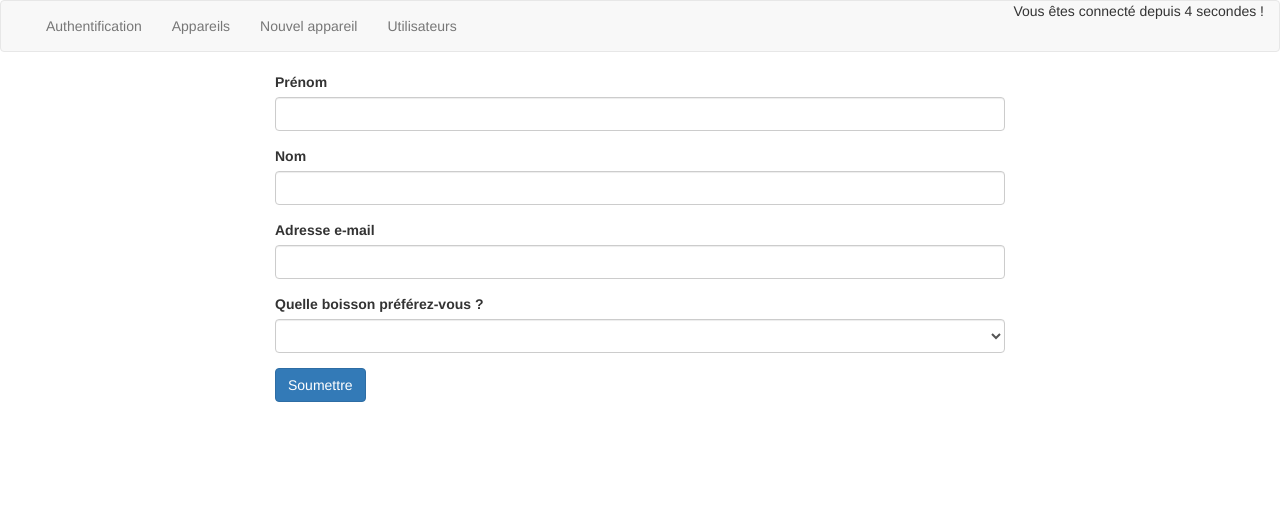
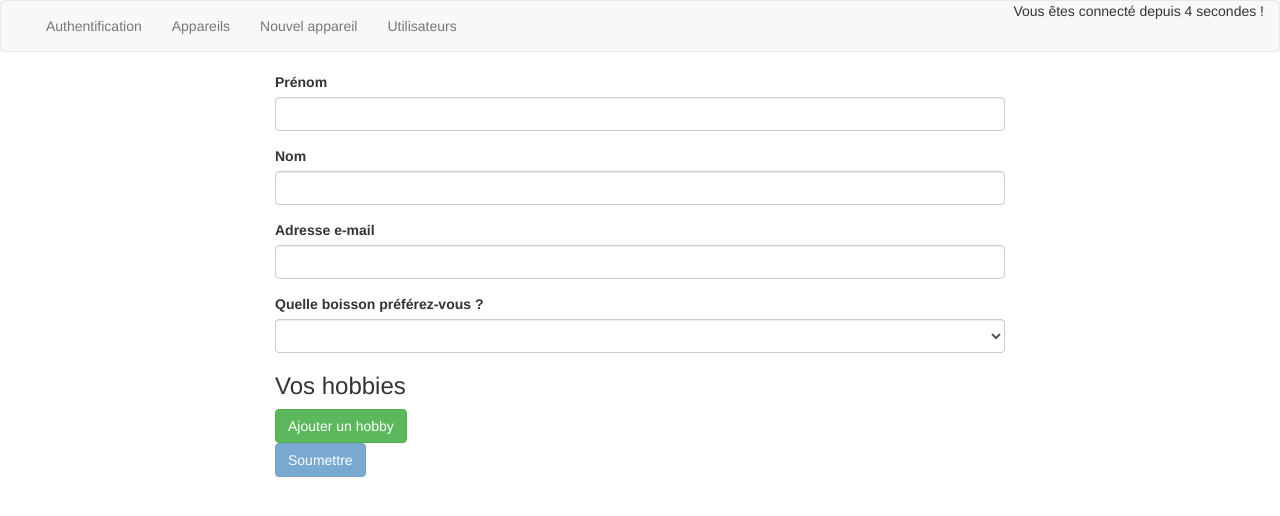
Before and after one commit to Javeuch/mon-projet-angular, an Angular app: page /new-user in a window 1280 px wide. Shown: the top 516 px of the page. Built offline with nearby package versions, Linux system fonts and the light colour scheme.

Commit message:
Added: Modèle utilisateur + liste utulisateur; FormBuilder; Validators; FormControls dynamiques

```diff
--- a/src/app/new-user/new-user.component.html
+++ b/src/app/new-user/new-user.component.html
@@ -1,19 +1,18 @@
 <div class="col-sm-8 col-sm-offset-2">
   <form [formGroup]="userForm" (ngSubmit)="onSubmitForm()">
-
     <div class="form-group">
       <label for="firstName">Prénom</label>
-      <input type="text" id="firstName" class="form-control" formControlName="firstName">
+      <input type="text" id="firstName" class="form-control" formControlName="firstName" />
     </div>
 
     <div class="form-group">
       <label for="lastName">Nom</label>
-      <input type="text" id="lastName" class="form-control" formControlName="lastName">
+      <input type="text" id="lastName" class="form-control" formControlName="lastName" />
     </div>
 
     <div class="form-group">
       <label for="email">Adresse e-mail</label>
-      <input type="text" id="email" class="form-control" formControlName="email">
+      <input type="text" id="email" class="form-control" formControlName="email" />
     </div>
 
     <div class="form-group">
@@ -23,8 +22,15 @@
         <option value="jus de mangue">Jus de mangue</option>
       </select>
     </div>
-
-    <button type="submit" class="btn btn-primary">Soumettre</button>
-
+    <div formArrayName="hobbies">
+      <h3>Vos hobbies</h3>
+      <div class="form-group" *ngFor="let hobbyControl of getHobbies().controls; let i = index">
+        <input type="text" class="form-control" [formControlName]="i">
+      </div>
+      <button type="button" class="btn btn-success" (click)="onAddHobby()">Ajouter un hobby</button>
+    </div>
+    <button type="submit" class="btn btn-primary" [disabled]="userForm.invalid">
+      Soumettre
+    </button>
   </form>
 </div>
--- a/src/app/new-user/new-user.component.ts
+++ b/src/app/new-user/new-user.component.ts
@@ -1,9 +1,8 @@
-import { Component, OnInit } from '@angular/core';
-import { FormBuilder, FormGroup } from '@angular/forms';
+ import { Component, OnInit } from '@angular/core';
+import { FormArray, FormBuilder, FormGroup, Validators } from '@angular/forms';
 import { Router } from '@angular/router';
 import { User } from '../models/User.model';
 import { UserService } from '../services/user.service';
-
 
 @Component({
   selector: 'app-new-user',
@@ -11,7 +10,6 @@ import { UserService } from '../services/user.service';
   styleUrls: ['./new-user.component.scss'],
 })
 export class NewUserComponent implements OnInit {
-
   /* Création d'un objet type FormGroup */
   userForm: FormGroup;
 
@@ -25,14 +23,18 @@ export class NewUserComponent implements OnInit {
     this.initForm();
   }
 
-  /* Méthode d'initialisation du formulaire avec méthode group() de FormBuilder */
+  /* Méthode d'initialisation du formulaire avec méthode group() de FormBuilder
+  On ajote les Validators pour vérifier les données */
   initForm() {
-    this.userForm = this.formBuilder.group({
-      firstName: '',
-      lastName: '',
-      email: '',
-      drinkPreference: '',
-    });
+    this.userForm = this.formBuilder.group(
+      {
+      firstName: ['', Validators.required],
+      lastName: ['', Validators.required],
+      email: ['', [Validators.required, Validators.email]],
+      drinkPreference: ['', Validators.required],
+      hobbies: this.formBuilder.array([])
+      }
+    );
   }
 
   /* Méthode de soumission du formulaire : récupère value et crée un nouvel objet
@@ -44,9 +46,21 @@ export class NewUserComponent implements OnInit {
       formValue['firstName'],
       formValue['lastName'],
       formValue['email'],
-      formValue['drinkPreference']
+      formValue['drinkPreference'],
+      formValue['hobbies'] ? formValue['hobbies'] : []
     );
     this.userService.addUser(newUser);
     this.router.navigate(['/users']);
   }
+
+  /* méthode qui retourne  hobbies  par la méthode  get()  sous forme de  FormArray */
+  getHobbies(): FormArray {
+    return this.userForm.get('hobbies') as FormArray;
+  }
+
+  /* méthode qui permet d'ajouter un  FormControl  à  hobbies */
+  onAddHobby() {
+    const newHobbyControl = this.formBuilder.control(null, Validators.required);
+    this.getHobbies().push(newHobbyControl);
 }
+}
--- a/src/app/services/user.service.ts
+++ b/src/app/services/user.service.ts
@@ -3,7 +3,14 @@ import { User } from "../models/User.model";
 
 export class UserService {
   /*array privé d'objets de type personnalisé  User et un Subject */
-  private users: User[];
+  private users: User[] = [
+    new User(
+      'Will',
+      'Alexander',
+      'will@will.com',
+      'jus d\'orange',
+      ['coder', 'boire du café'])
+];
   userSubject = new Subject<User[]>();
 
   /* méthode  emitUsers()  déclenche ce Subject  */
--- a/src/app/user-list/user-list.component.html
+++ b/src/app/user-list/user-list.component.html
@@ -1,3 +1,6 @@
+<!--   Lien vers nouvel utilisateur -->
+  <a routerLink="/new-user">Nouvel utilisateur</a>
+
 <ul class="list-group">
 
   <!--   On parcourt la liste des utilisateurs -->
@@ -12,12 +15,9 @@
     <!--  On affiche les préférences s'il y en a  avec *ngIf et si plusieurs on parcourt la liste avec *ngFor -->
     <p>Cette persone préfère le {{ user.drinkPreference }}</p>
     <p *ngIf="user.hobbies && user.hobbies.length > 0">
-      Cette personne a des hobbies !
-      <span *ngFor="let hobby of user.hobbies">{{ hobby }} - </span>
+      Cette personne a des hobbies :
+      <span *ngFor="let hobby of user.hobbies">{{ hobby }} --- </span>
     </p>
   </li>
 
-<!--   Lien vers nouvel utilisateur -->
-  <a routerLink="/new-user">Nouvel utilisateur</a>
-
 </ul>
--- a/src/app/user-list/user-list.component.ts
+++ b/src/app/user-list/user-list.component.ts
@@ -10,15 +10,7 @@ import { UserService } from '../services/user.service';
 })
 export class UserListComponent implements OnInit, OnDestroy {
   /* Les attributs */
-  users: User[]= [
-    new User(
-      'Will',
-      'Alexander',
-      'will@will.com',
-      'jus d\'orange',
-      ['coder', 'boire du café']
-    )
-  ];
+  users: User[];
   userSubscription: Subscription;
 
   /* Injection du service correspondant */
```
